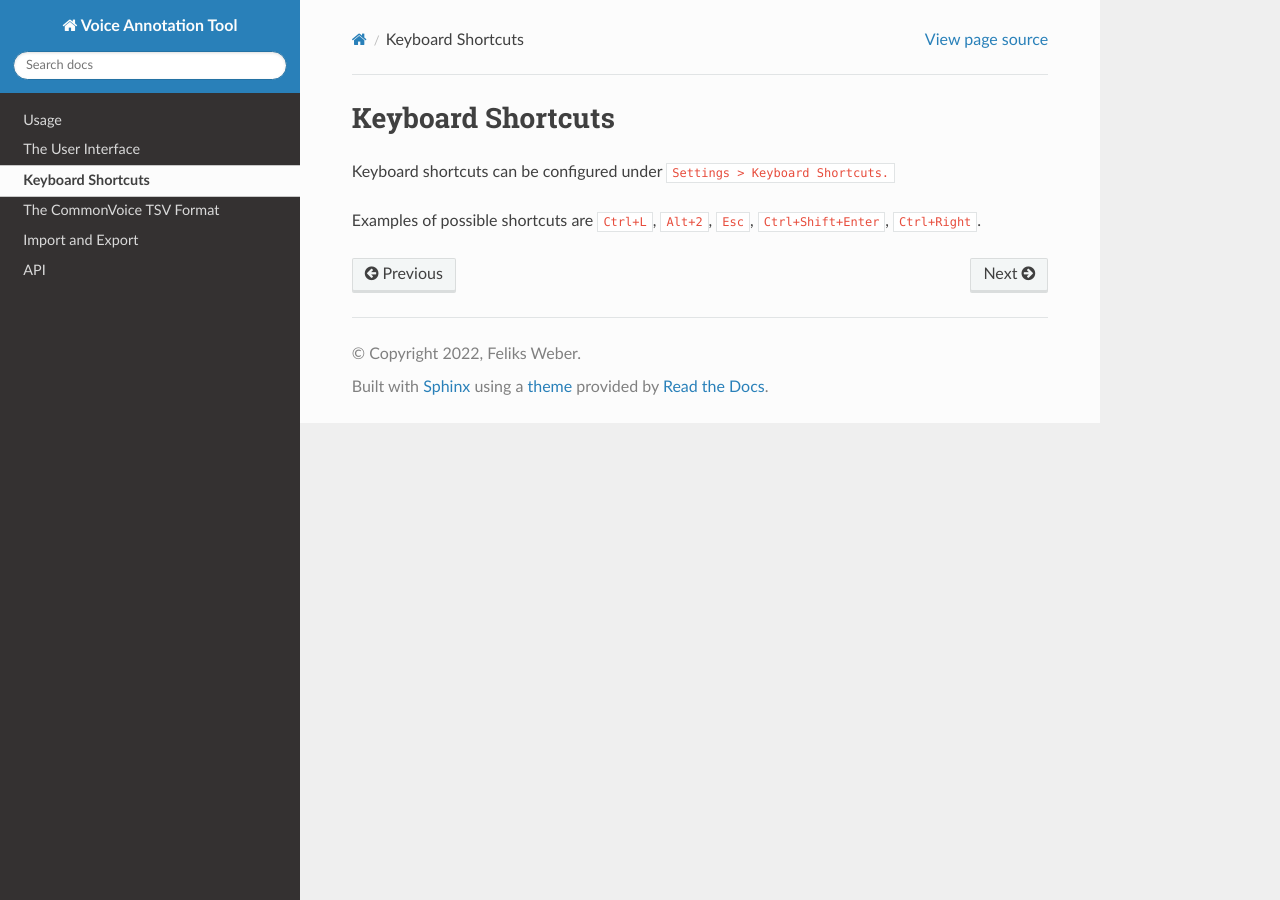
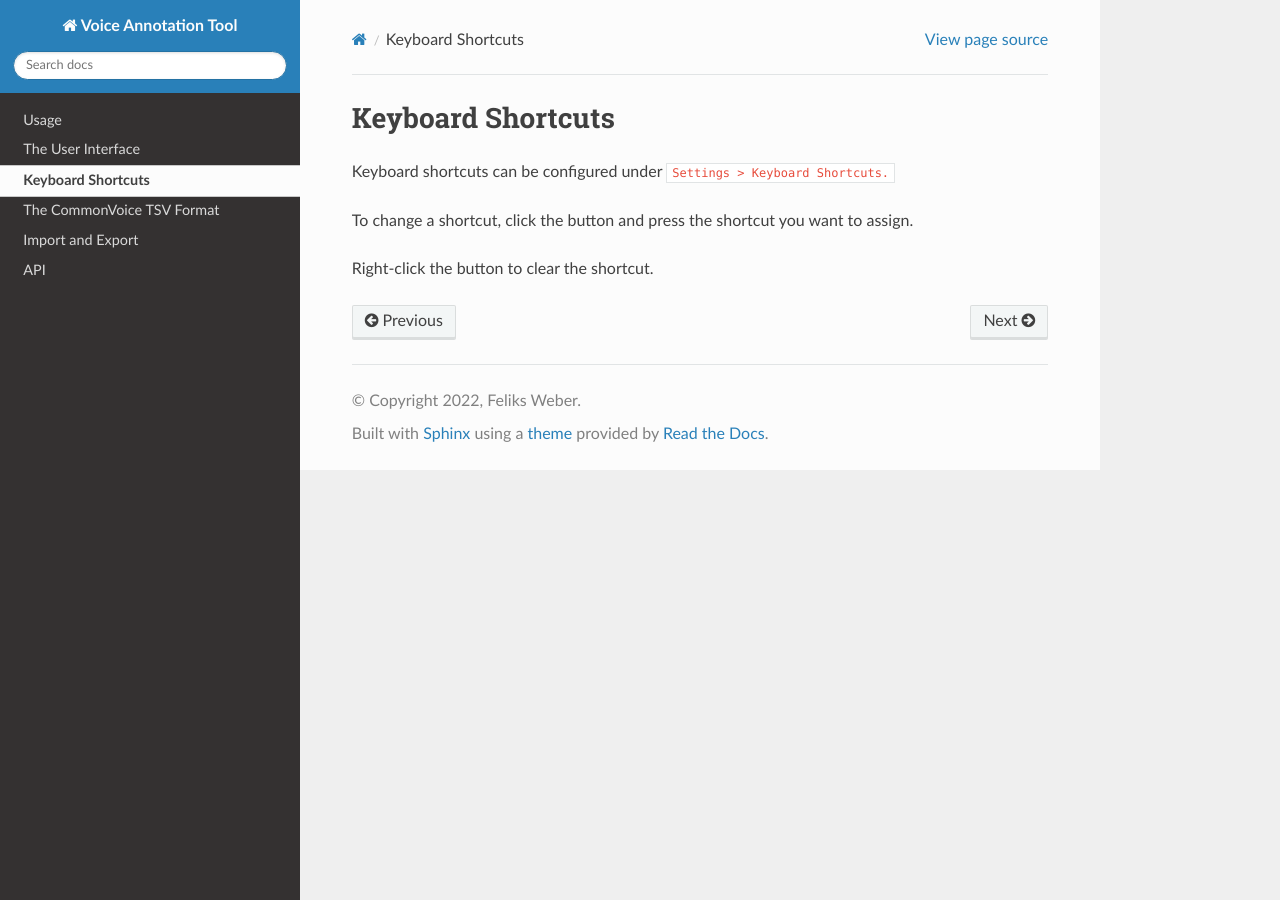
Before and after one commit to tud-zih-energy/voice-annotation-tool, a Sphinx documentation site: the page built from docs/shortcuts.rst, in a window 1280 px wide. Built offline with Sphinx 7.4.7 and the Read the Docs theme 2.0.0, drawn with Linux system fonts in a browser that asks for light colours.

Commit message:
Update shortcut documentation

```diff
--- a/docs/shortcuts.rst
+++ b/docs/shortcuts.rst
@@ -5,4 +5,6 @@ Keyboard Shortcuts
 
 Keyboard shortcuts can be configured under ``Settings > Keyboard Shortcuts.``
 
-Examples of possible shortcuts are ``Ctrl+L``, ``Alt+2``, ``Esc``, ``Ctrl+Shift+Enter``, ``Ctrl+Right``.
+To change a shortcut, click the button and press the shortcut you want to assign.
+
+Right-click the button to clear the shortcut.
```
